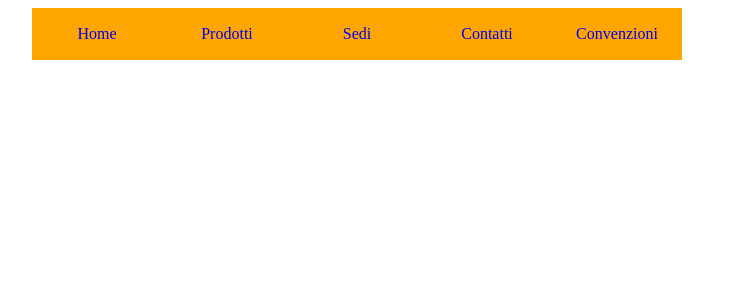
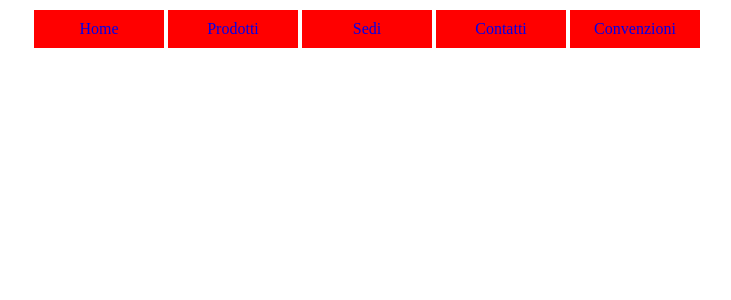
Before and after one commit to mauriziocristiani/repo_cristiani, a PHP site: page /layout5.html in a window 1280 px wide. Shown: the top 300 px of the page, without its empty margins (16-747 px from the left). Run offline with PHP 8.4, Linux system fonts and the light colour scheme.

```diff
--- a/html_css/css/layout5.css
+++ b/html_css/css/layout5.css
@@ -4,36 +4,48 @@ ul{
 
 .navigation li a {
 	width:130px;
-	background-color:orange;
+	background-color:red;
 	float:left;
 	text-align:center;
 	text-decoration:none;
-	padding-top:17px;
-	padding-bottom:17px;
+	padding-top:10px;
+	padding-bottom:10px;
 	list-style:none;
-  margin:15px;
+  margin:2px;
 }
 
 .navigation li a:hover{
 	text-decoration:underline;
+
 }
 
 .navigation li:hover ul{
 	display:block;
+
+
 }
+.navigation ul a:hover {
+	border:	solid 4px black;
+  background-color:orange;
+
+}
+
 
 .dropdown-nav{
 	position:absolute;
 	top:70px;
 	display:none;
+
 }
 
 .dropdown-nav.uno{
 	left:270px;
 	top:55px;
+
 }
 
 .dropdown-nav.due{
 	left:528px;
 	top:55px;
+
 }
--- a/html_css/layout5.html
+++ b/html_css/layout5.html
@@ -1,6 +1,6 @@
 <html>
 <head>
-<link rel="stylesheet" href="css/layout4.css">
+<link rel="stylesheet" href="css/layout5.css">
 </head>
 
 <body>
```
